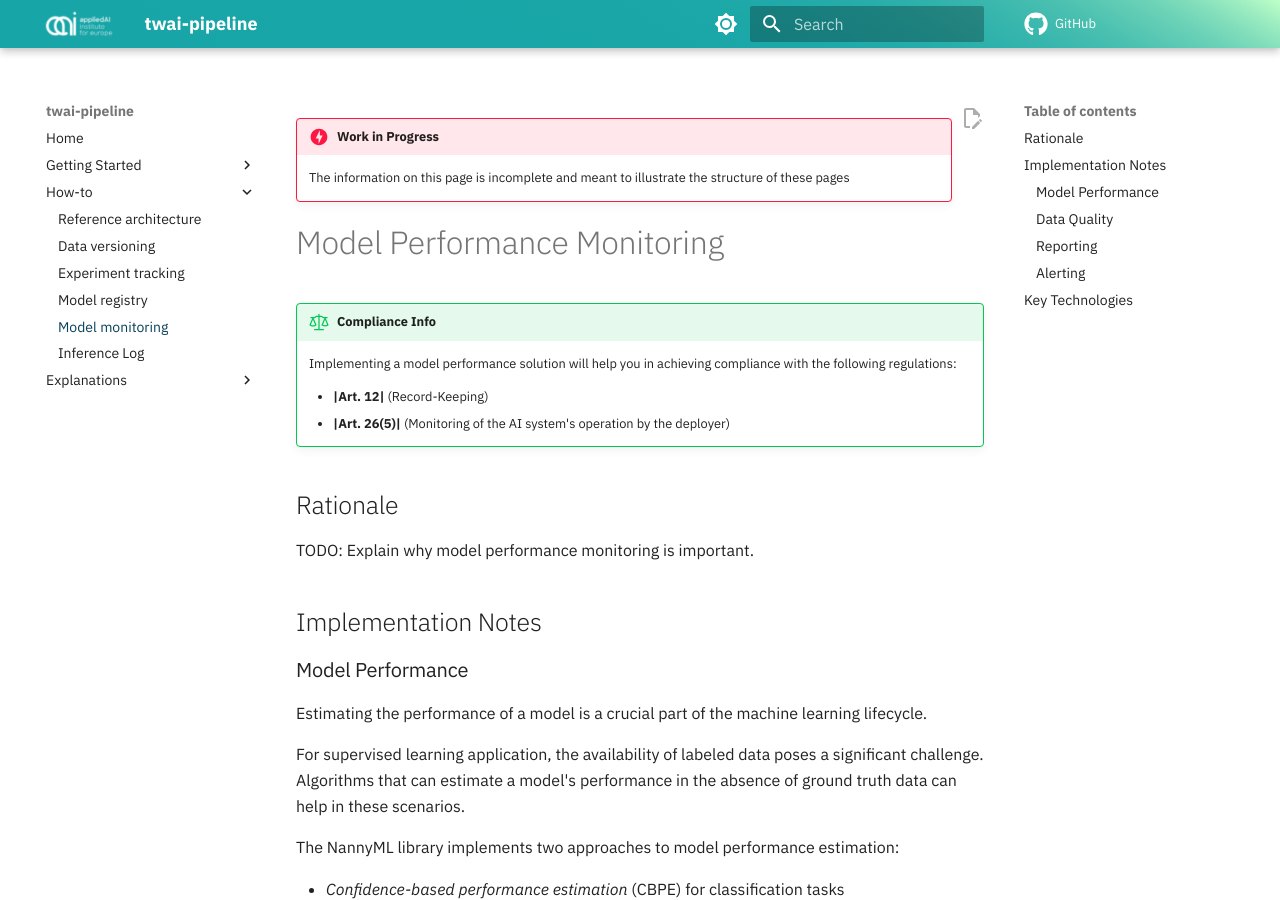
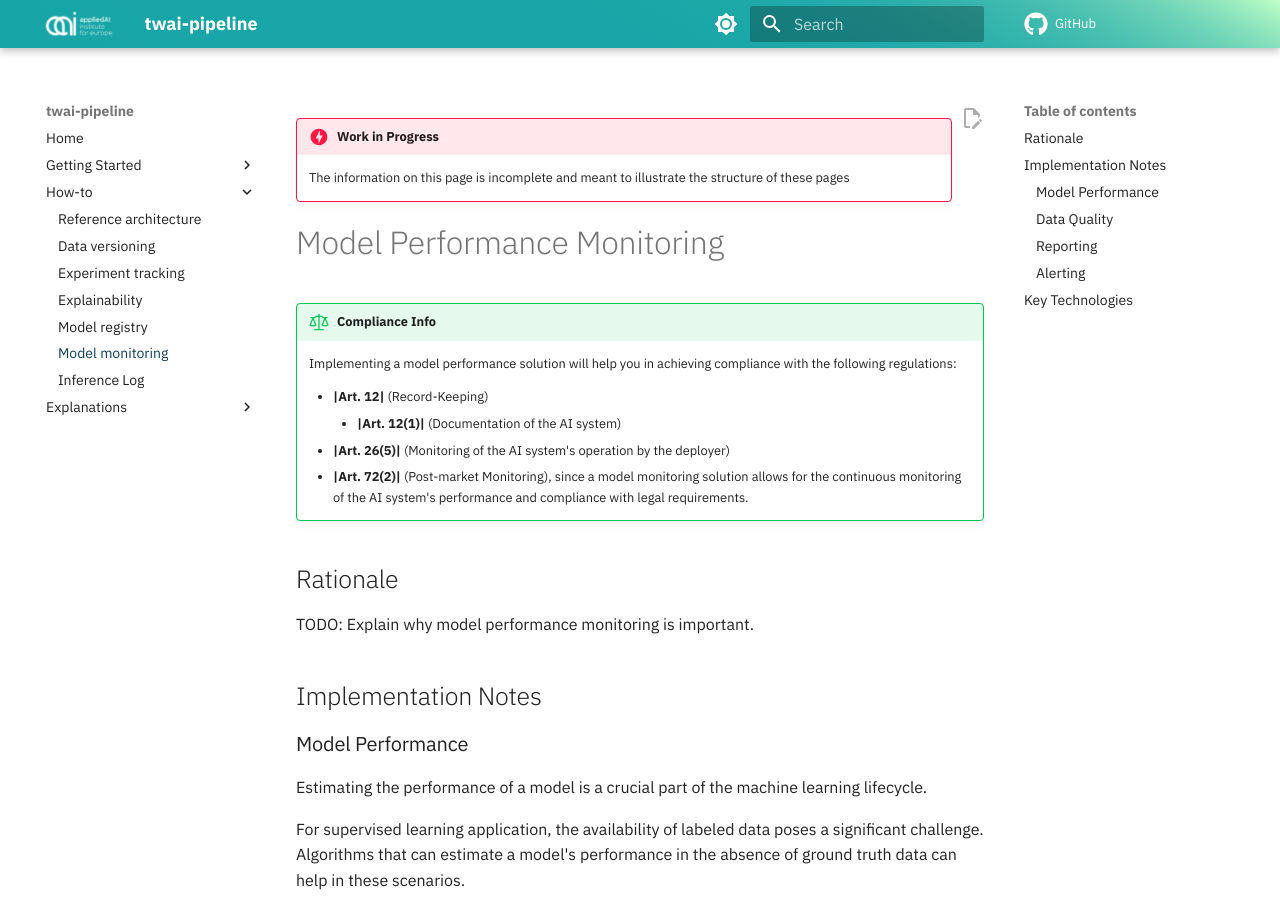
Before and after one commit to aai-institute/practical-ai-act, an MkDocs documentation site: the page built from docs/how-to/model-monitoring.md, in a window 1280 px wide and 900 px high. Built offline with MkDocs 1.6.1 and Material for MkDocs 9.7.7, drawn with Linux system fonts in a browser that asks for light colours; plug-ins that fetch from the network failed and are left out; comment, search, counter and statistics services are not loaded; the version menu is left out.

```diff
--- a/docs/how-to/model-monitoring.md
+++ b/docs/how-to/model-monitoring.md
@@ -9,7 +9,9 @@
     Implementing a model performance solution will help you in achieving compliance with the following regulations:
 
     - **|Art. 12|** (Record-Keeping)
+        - **|Art. 12(1)|** (Documentation of the AI system)
     - **|Art. 26(5)|** (Monitoring of the AI system's operation by the deployer)
+    - **|Art. 72(2)|** (Post-market Monitoring), since a model monitoring solution allows for the continuous monitoring of the AI system's performance and compliance with legal requirements.
 
 ## Rationale
 
--- a/mkdocs.yml
+++ b/mkdocs.yml
@@ -23,6 +23,7 @@ nav:
       - how-to/reference-architecture.md
       - how-to/data-versioning.md
       - how-to/experiment-tracking.md
+      - how-to/explainability.md
       - how-to/model-registry.md
       - how-to/model-monitoring.md
       - how-to/inference-log.md
```
Also changed, not shown: docs/how-to/explainability.md (added, +6 -0 lines), docs/how-to/inference-log.md (+8 -1 lines), docs/how-to/reference-architecture.md (+1 -0 lines).
